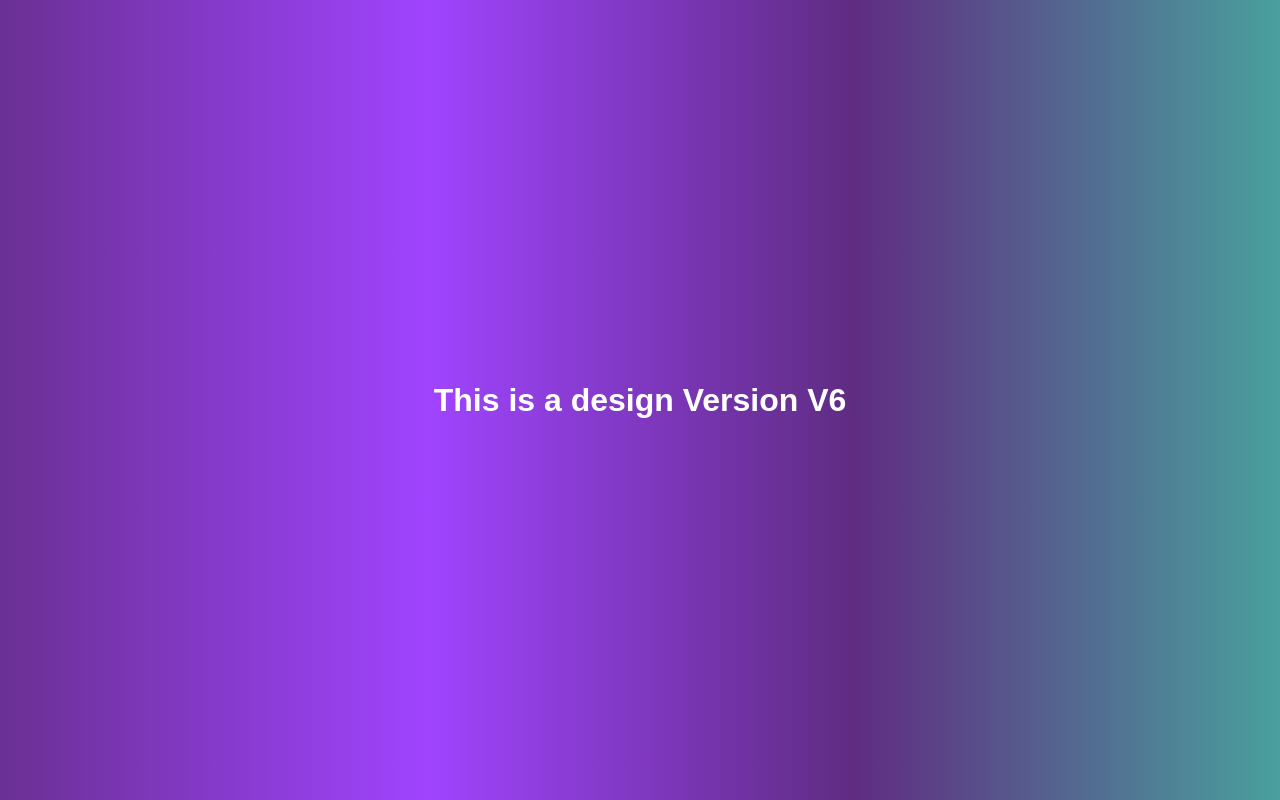
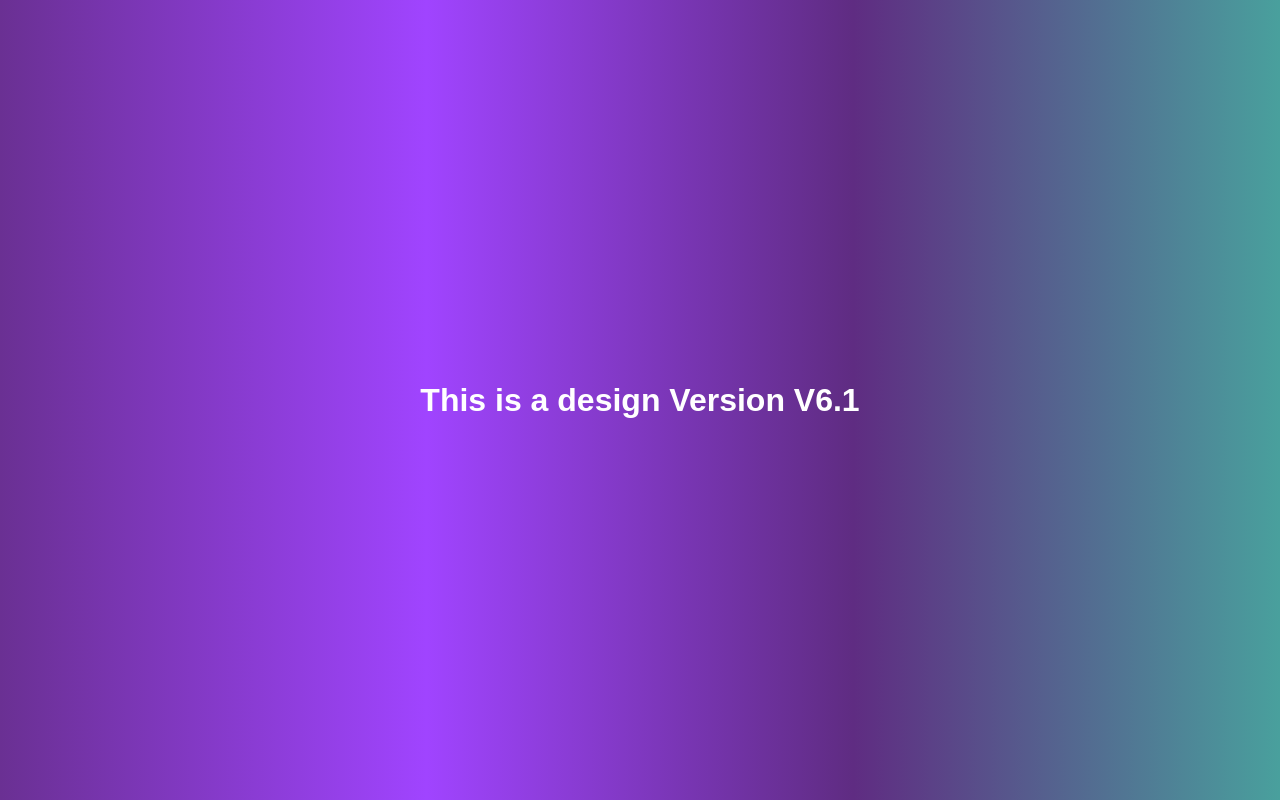
Before and after one commit to Piyush1289/myrepo, a plain HTML site: page index.html in a window 1280 px wide. Drawn offline with Linux system fonts and the light colour scheme.

Commit message:
changed version to 6.1

```diff
--- a/index.html
+++ b/index.html
@@ -10,7 +10,7 @@
 </head>
 
 <body>
-    <h1>This is a design Version V6</h1>
+    <h1>This is a design Version V6.1</h1>
 </body>
 
 </html>
```
